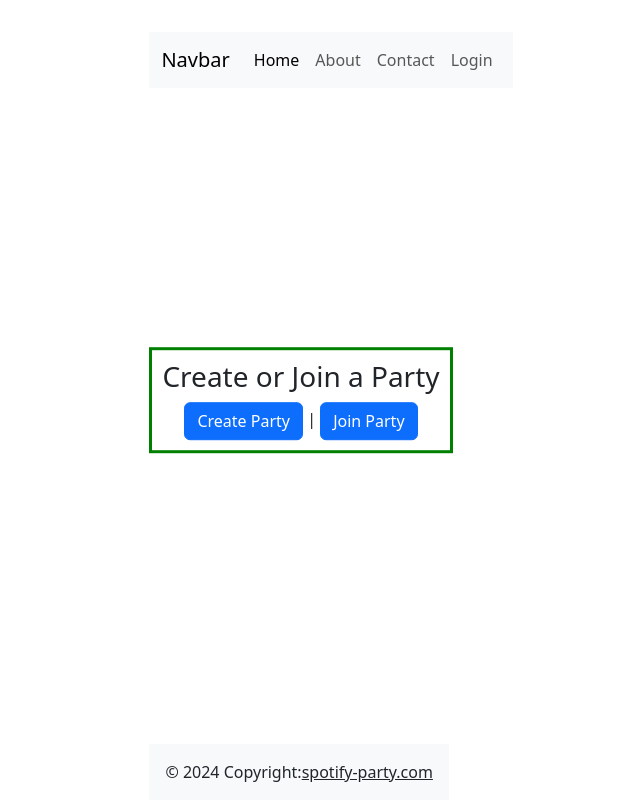
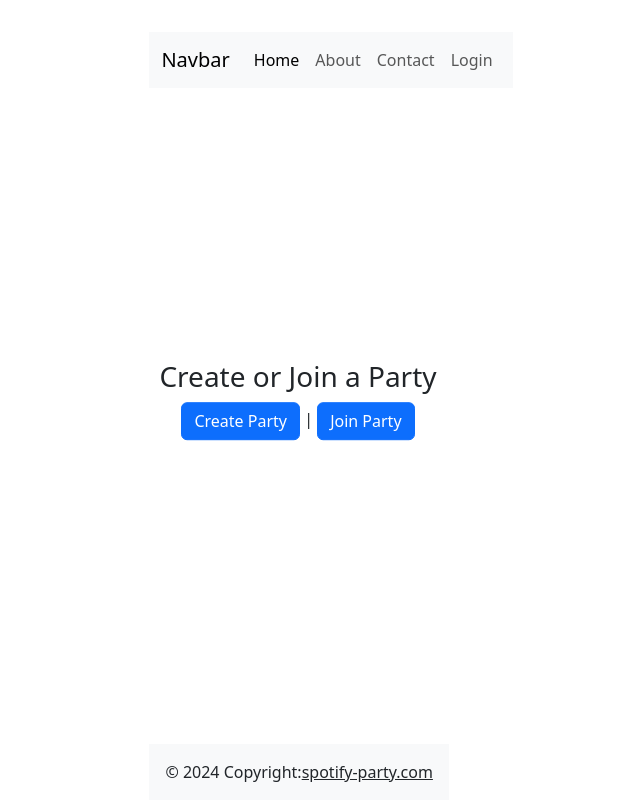
Before and after one commit to jamdlaw/spotify-party, a React (Vite) app in the folder spotify-party/: page / in a window 1280 px wide. Shown: the whole page, without its empty margins (309-949 px from the left). Built offline with nearby package versions, Linux system fonts and the light colour scheme.

Commit message:
removed test border

```diff
--- a/spotify-party/src/App.css
+++ b/spotify-party/src/App.css
@@ -56,7 +56,7 @@ footer{
 }
 
 .content-wrapper{
-  border: 3px solid green;
+  /*border: 3px solid green; */
   padding: 10px;
   position: absolute;
   top: 50%;
```
